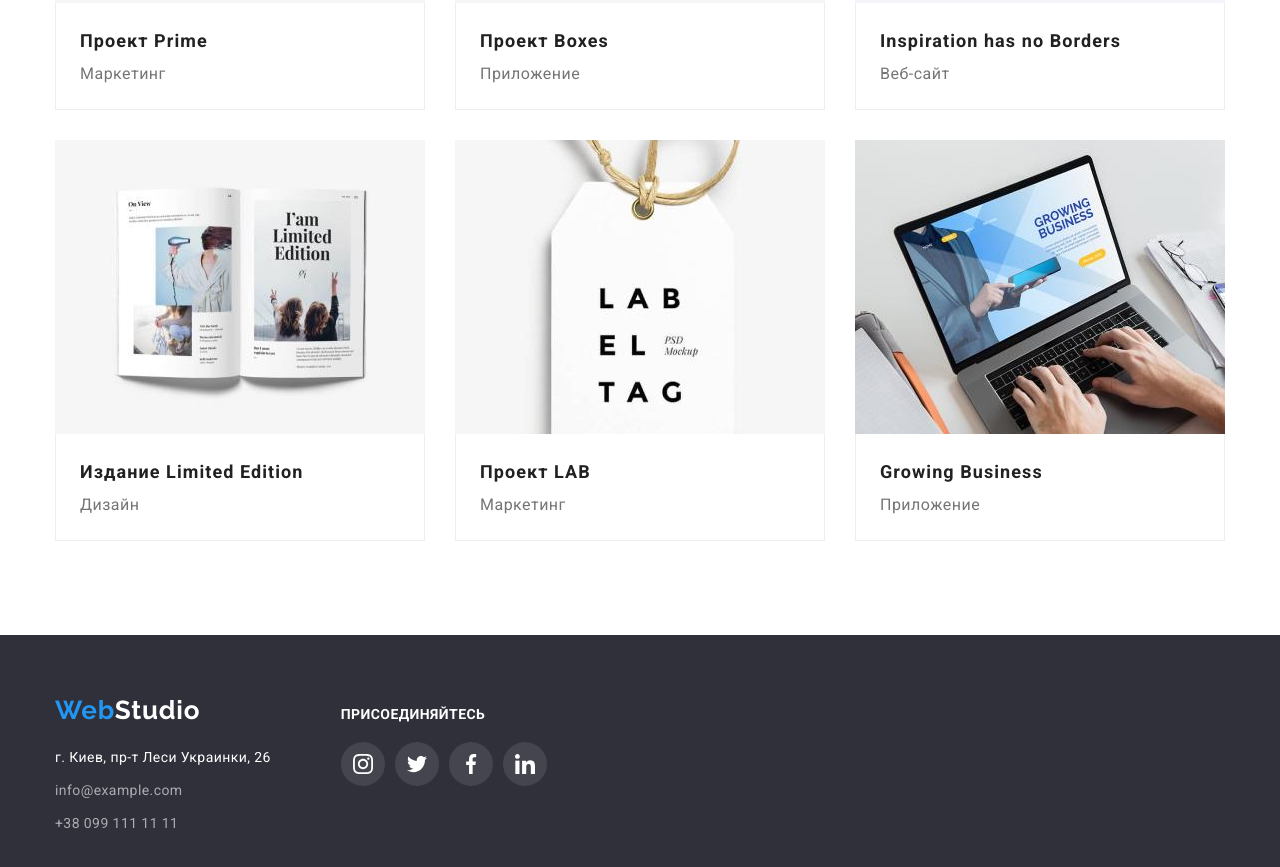
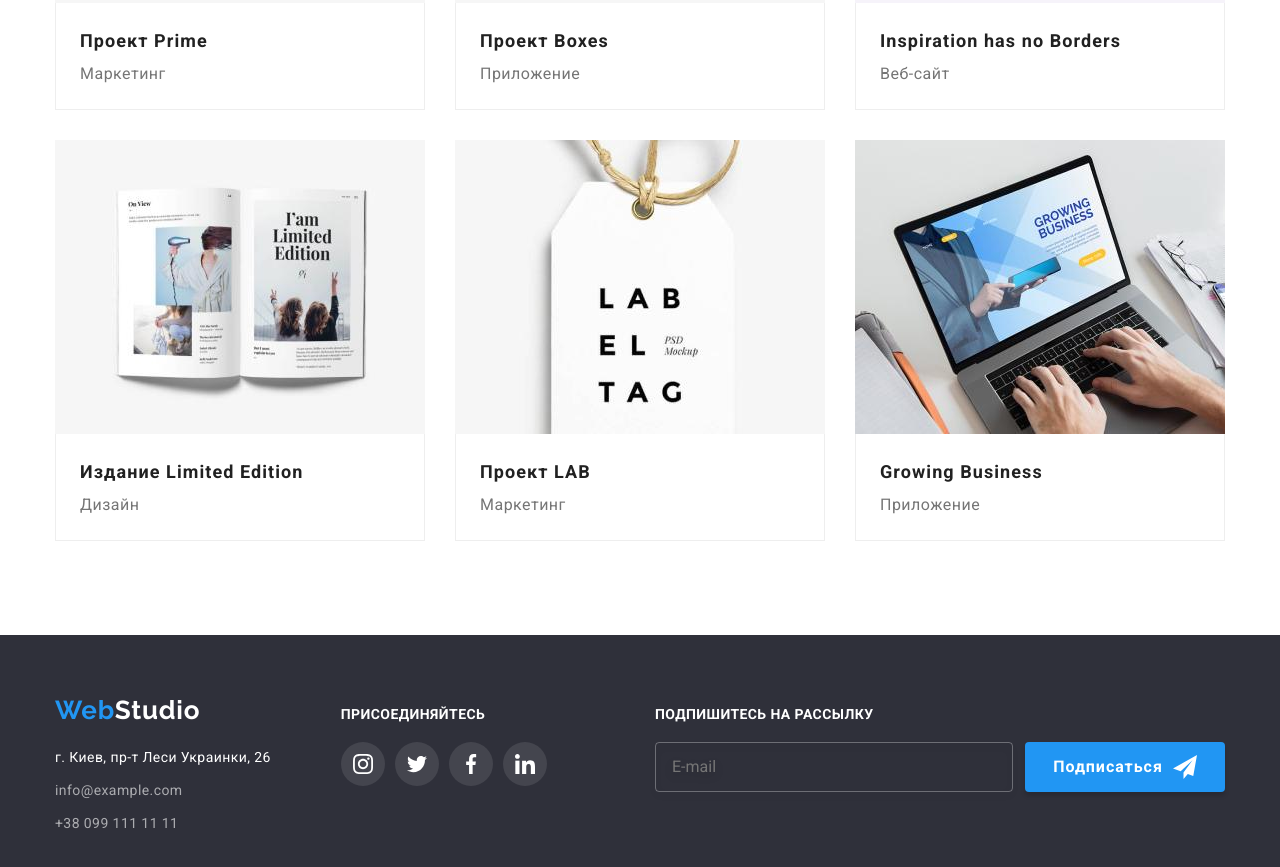
Before and after one commit to h0wter/goit-markup-hw-06, a plain HTML site: page portfolio.html in a window 1280 px wide. Shown: the part 985-1852 px from the top of the page. Drawn offline with nearby package versions, Linux system fonts and the light colour scheme.

Commit message:
Добавляет форму в футер

```diff
--- a/portfolio.html
+++ b/portfolio.html
@@ -330,6 +330,20 @@
 						</li>
 					</ul>
 				</div>
+				<form class="footer-mailing" action="#">
+					<p class="footer-mailing-title">подпишитесь на рассылку</p>
+					<span class="footer-mailing-wrapper">
+						<input class="footer-mailing-mail" type="email" placeholder="E-mail" name="mail" />
+						<button class="footer-mailing-btn btn btn-light" type="submit">
+							<span class="footer-mailing-wrap">
+								Подписаться
+								<svg class="footer-mailing-btn-icon">
+									<use href="./images/icons.svg#icon-footer-send"></use>
+								</svg>
+							</span>
+						</button>
+					</span>
+				</form>
 			</div>
 		</footer>
 	</body>
```
